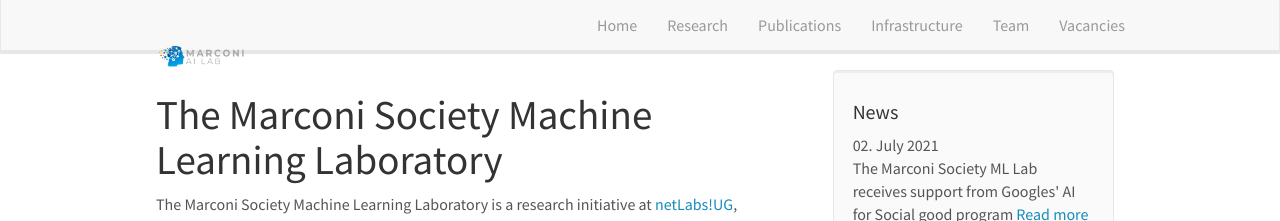
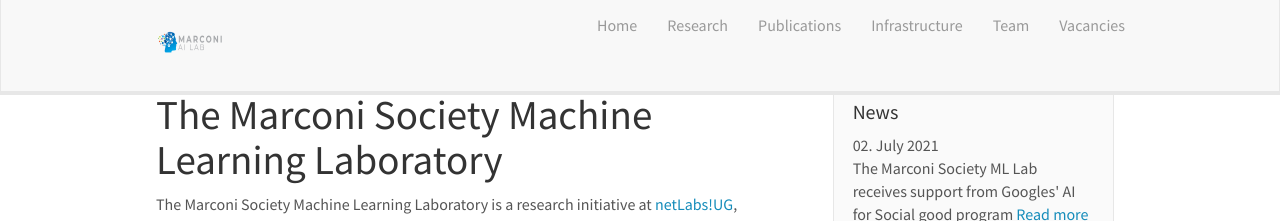
Before and after one commit to msmll/site, a Jekyll site: the page built from _pages/home.md, in a window 1280 px wide. Shown: the top 221 px of the page. Built offline with Jekyll 4.4.1, drawn with Linux system fonts in a browser that asks for light colours; nearby versions of some CDN libraries.

Commit message:
New changes on logo

```diff
--- a/_includes/header.html
+++ b/_includes/header.html
@@ -7,8 +7,8 @@
 		<span class="icon-bar"></span>
 		<span class="icon-bar"></span>
 	  </button>
-	<a class="navbar-brand">
-		<img class="navbar-brand" src="{{ site.url }}{{ site.baseurl }}/images/Marconi.png" >
+	<a>
+		<img class="navbar-brand" src="{{ site.url }}{{ site.baseurl }}/images/Marconi.png" style="width: 100px">
 	</a>
 
 	</div>
```
